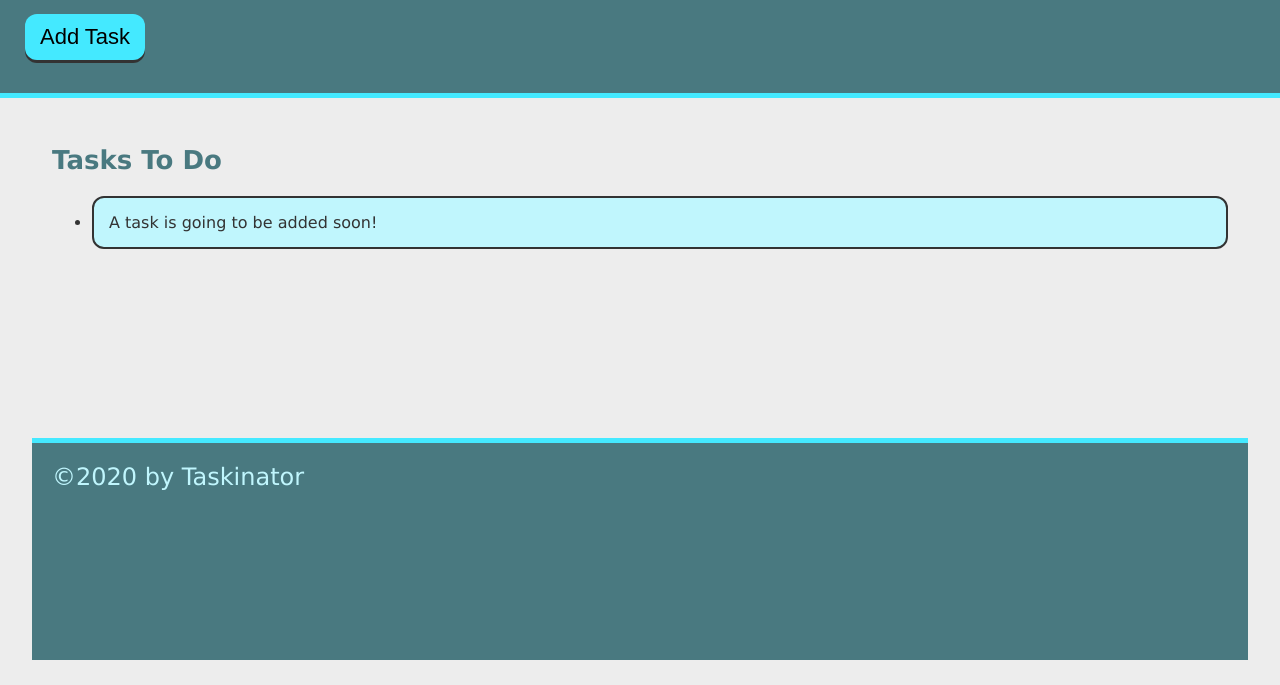
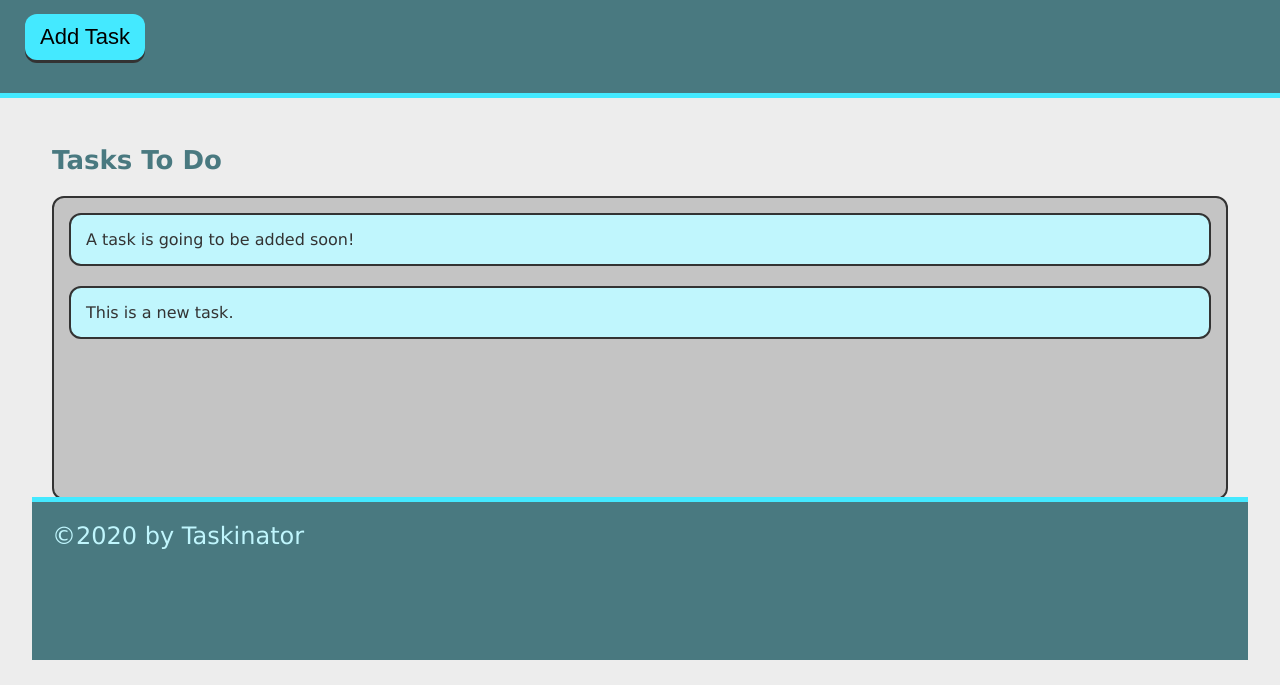
Before and after one commit to Amado-bot/taskinator, a plain HTML site: page index.html in a window 1280 px wide. Both pictures are taken after a click on the button "Add Task". Shown: the part 115-800 px from the top of the page. Drawn offline with Linux system fonts and the light colour scheme.

Commit message:
add ability to add task

```diff
--- a/assets/js/script.js
+++ b/assets/js/script.js
@@ -0,0 +1,11 @@
+var buttonEl = document.querySelector("#save-task");
+var tasksToDoEl = document.querySelector("#tasks-to-do");
+
+var createTaskHandler = function() {
+  var listItemEl = document.createElement("li");
+  listItemEl.className = "task-item";
+  listItemEl.textContent = "This is a new task.";
+  tasksToDoEl.appendChild(listItemEl);
+  };
+
+buttonEl.addEventListener("click", createTaskHandler);
--- a/index.html
+++ b/index.html
@@ -11,12 +11,12 @@
     <header>
         <h1 class="page-title">Taskinator</h1>
         <p>Click the button below to create a task!</p>
-        <button class="btn" >Add Task</button>
+        <button class="btn" id="save-task">Add Task</button>
     </header>
 <main class="page-content">
     <section class="task-list-wrapper">
         <h2 class="list-title">Tasks To Do</h2>
-        <ul class="Task-list">
+        <ul class="task-list" id="tasks-to-do">
             <li class="task-item">A task is going to be added soon!</li>
         </ul>
     </section>
```
